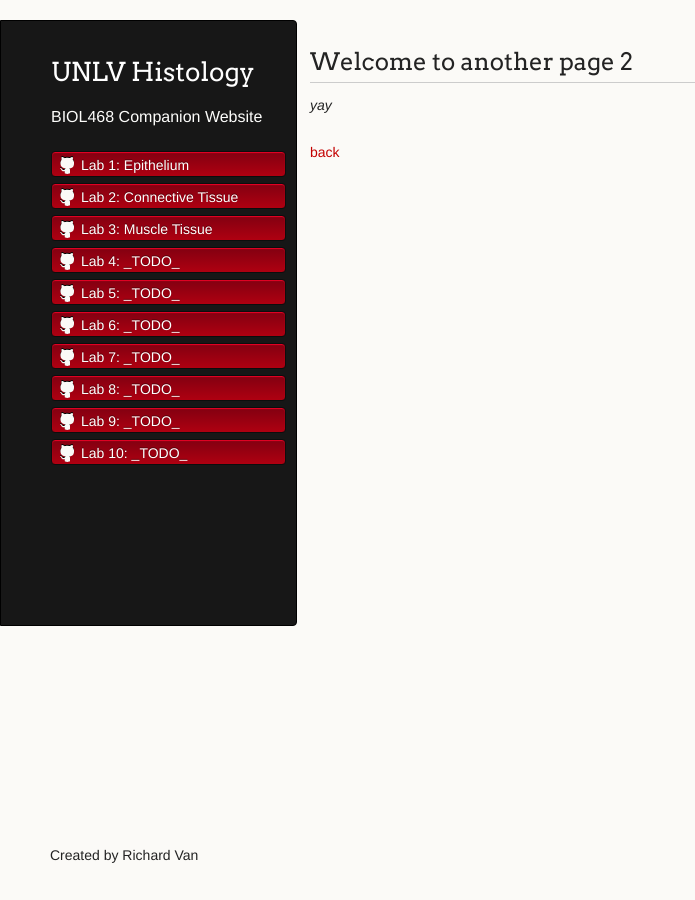
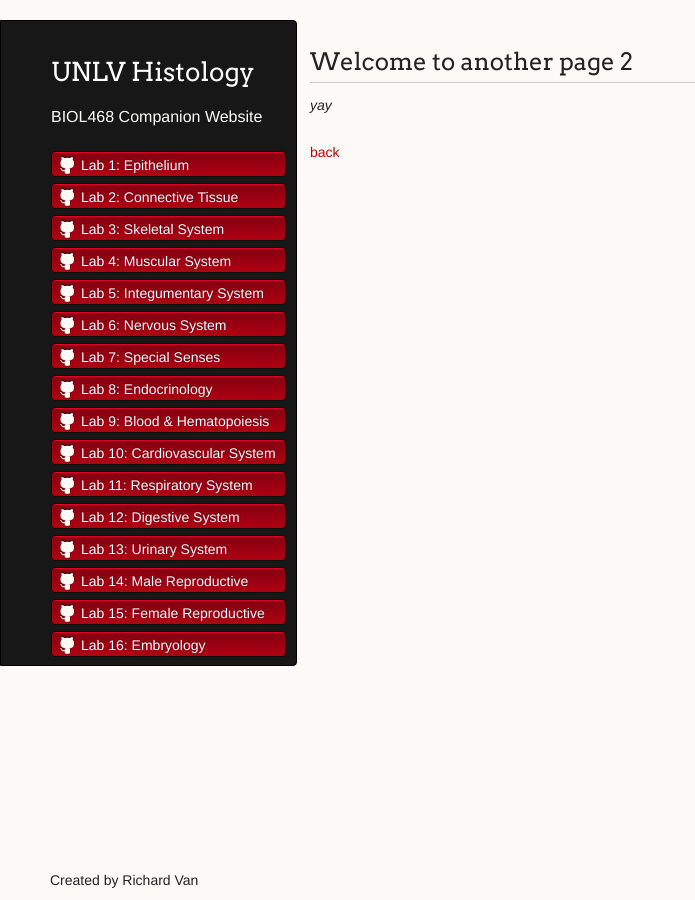
Before and after one commit to unlvhisto468/unlvhisto468.github.io, a Jekyll site: the page built from another-page-2.md, in a window 1280 px wide. Shown: the whole page, without its empty margins (0-695 px from the left). Built offline with Jekyll 4.4.1, drawn with Linux system fonts in a browser that asks for light colours; our own code applies the rules of GitHub Pages for plain Markdown files.

Commit message:
added all labs on sidebar

```diff
--- a/_layouts/default.html
+++ b/_layouts/default.html
@@ -22,14 +22,20 @@
         <ul>
           <li><a class="buttons github" href="./another-page-lab1.html">Lab 1: Epithelium</a></li>
           <li><a class="buttons github" href="./another-page-lab2.html">Lab 2: Connective Tissue</a></li>
-          <li><a class="buttons github" href="{{ site.pages.page_lab1_url }}">Lab 3: Muscle Tissue</a></li>
-          <li><a class="buttons github" href="{{ site.pages.page_lab1_url }}">Lab 4: _TODO_</a></li>
-          <li><a class="buttons github" href="{{ site.pages.page_lab1_url }}">Lab 5: _TODO_</a></li>
-          <li><a class="buttons github" href="{{ site.pages.page_lab1_url }}">Lab 6: _TODO_</a></li>
-          <li><a class="buttons github" href="{{ site.pages.page_lab1_url }}">Lab 7: _TODO_</a></li>
-          <li><a class="buttons github" href="{{ site.pages.page_lab1_url }}">Lab 8: _TODO_</a></li>
-          <li><a class="buttons github" href="{{ site.pages.page_lab1_url }}">Lab 9: _TODO_</a></li>
-          <li><a class="buttons github" href="{{ site.pages.page_lab1_url }}">Lab 10: _TODO_</a></li>
+          <li><a class="buttons github" href="__todo__link">Lab 3: Skeletal System</a></li>
+          <li><a class="buttons github" href="__todo__link">Lab 4: Muscular System</a></li>
+          <li><a class="buttons github" href="__todo__link">Lab 5: Integumentary System</a></li>
+          <li><a class="buttons github" href="__todo__link">Lab 6: Nervous System</a></li>
+          <li><a class="buttons github" href="__todo__link">Lab 7: Special Senses</a></li>
+          <li><a class="buttons github" href="__todo__link">Lab 8: Endocrinology</a></li>
+          <li><a class="buttons github" href="__todo__link">Lab 9: Blood & Hematopoiesis</a></li>
+          <li><a class="buttons github" href="__todo__link">Lab 10: Cardiovascular System</a></li>
+          <li><a class="buttons github" href="__todo__link">Lab 11: Respiratory System</a></li>
+          <li><a class="buttons github" href="__todo__link">Lab 12: Digestive System</a></li>
+          <li><a class="buttons github" href="__todo__link">Lab 13: Urinary System</a></li>
+          <li><a class="buttons github" href="__todo__link">Lab 14: Male Reproductive</a></li>
+          <li><a class="buttons github" href="__todo__link">Lab 15: Female Reproductive</a></li>
+          <li><a class="buttons github" href="__todo__link">Lab 16: Embryology</a></li>
 
           {% if site.show_downloads %}
             <li class="download"><a class="buttons" href="{{ site.github.zip_url }}">Download ZIP</a></li>
--- a/_sass/jekyll-theme-dinky.scss
+++ b/_sass/jekyll-theme-dinky.scss
@@ -219,7 +219,7 @@
 	background-color: #171717;
 	color: #FDFDFB;
   width:220px;
-  height:520px;
+  height:560px;
   float:left;
   position:fixed;
 	border: 1px solid #000;
@@ -333,7 +333,7 @@
   width:170px;
   float:left;
   position:fixed;
-  bottom:10px;
+  bottom:-15px;
 	padding-left: 50px;
 }
 
@@ -352,7 +352,7 @@
 
 	footer {
 		border-top: 1px solid #ccc;
-		margin:0 84px 0 50px;
+		margin:0 84px 0 0px;
 		padding:0;
 	}
 
```
Also changed, not shown: 7 other files.
